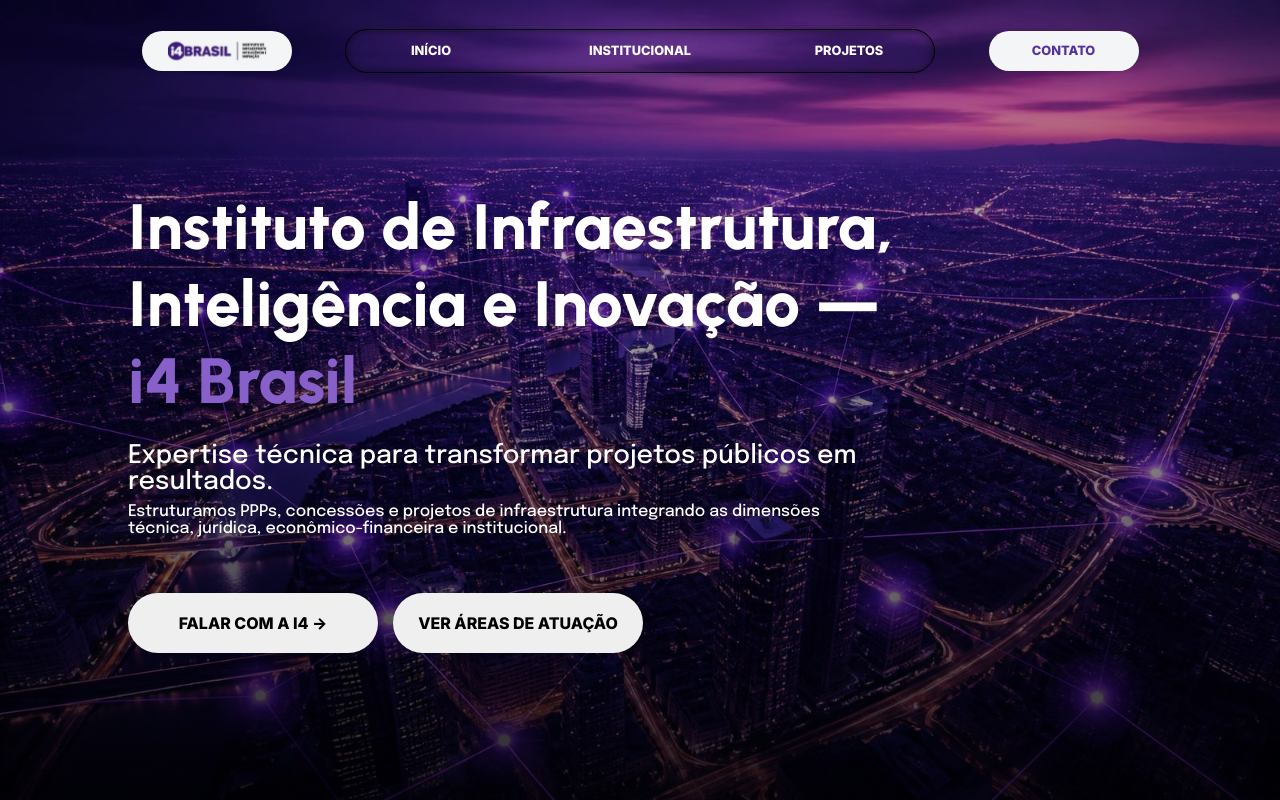
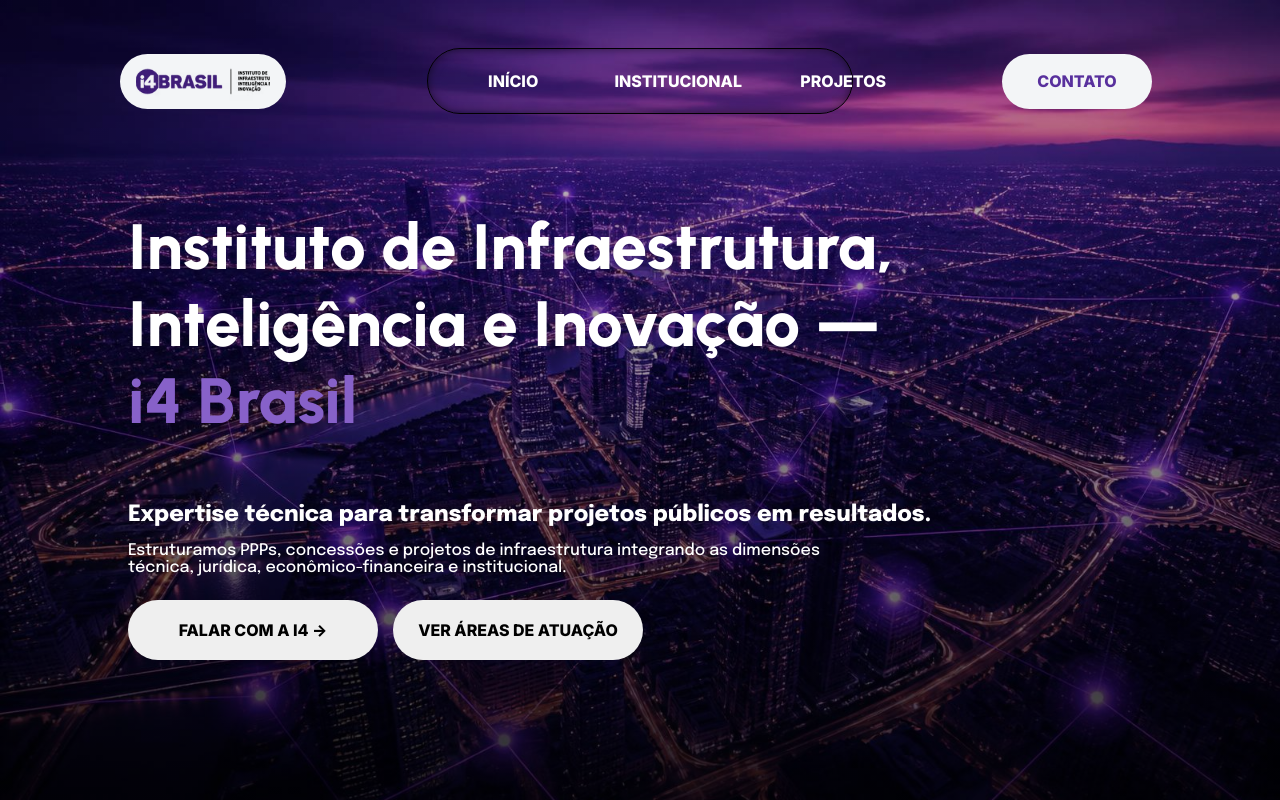
Before and after one commit to welingtondev99/i4brasil, a React (Vite) app: page / in a window 1280 px wide. Built offline with nearby package versions, Linux system fonts and the light colour scheme.

Commit message:
refactor: extrai Header da Home para componente independente

```diff
--- a/src/App.css
+++ b/src/App.css
@@ -3,3 +3,20 @@
   --roxo-claro: #8761C9;
   --fundo-cinza: #F3F5F7;
 }
+
+#center{
+    background-image: linear-gradient(rgba(0, 0, 0, 0.2), rgba(0, 0, 0, 0.6)), url(/src/images/hero-city.jpg);
+    height: 100dvh;
+    background-repeat: no-repeat;
+    display: flex;
+    align-items: center;
+    background-size: cover;
+    flex-direction: column;
+}
+
+.container{
+  width: 80%;
+  margin: 0 auto;
+  max-width: 1900px;
+  color: white;
+}
--- a/src/App.jsx
+++ b/src/App.jsx
@@ -1,4 +1,5 @@
 import './App.css'
+import Header from './components/Header'
 import Home from './components/Home'
 import './components/home.css'
 
@@ -8,6 +9,7 @@ function App() {
   return (
     <>
       <section id="center">
+        <Header/>
         <Home/>
       </section>
 
--- a/src/components/Header.jsx
+++ b/src/components/Header.jsx
@@ -1,20 +1,21 @@
 import './header.css'
+import '../App.css'
 import  Logo  from "../images/logoi4brasil.svg";
 //import {menu} from "../assets/menu.svg"
 import MenuIcon from "./MenuIcon"
 
 const Header = () => {
   return (
-    <header className='navegation'>
+    <header className='navegation container'>
         <img className='desingButContLogo' src={Logo} alt="Logo i4 Brasil" />
-        <div className='navegation-center'>
+        <nav className='navegation-center'>
             <a href="#">INÍCIO</a>
             <a href="#">INSTITUCIONAL</a>
             <a href="#">PROJETOS</a>
-        </div>
-        <div className='toogleButton'>
+        </nav>
+        <nav className='toogleButton'>
             <MenuIcon className='desingToogleButton'/>
-        </div>
+        </nav>
         <a className='desingButContLogo' href="#">CONTATO</a>
     </header>
   )
--- a/src/components/Home.jsx
+++ b/src/components/Home.jsx
@@ -5,8 +5,7 @@ import './home.css'
 
 const Home = () => {
    return (
-    <div className='contentHome'>
-      <Header/>
+    <div className=' container'>
       <h1>
         Instituto de Infraestrutura, Inteligência e Inovação —
         <span className='spani4'> i4 Brasil</span>
--- a/src/components/button.css
+++ b/src/components/button.css
@@ -8,6 +8,5 @@
     font-family: 'inter', sans-serif;
     font-size: 1rem;
     font-weight: 800;
-    margin-top: 2rem;
     cursor: pointer;
 }
--- a/src/components/header.css
+++ b/src/components/header.css
@@ -3,22 +3,25 @@
     align-items: center;
     justify-items: center;
     grid-auto-flow: column;
-    grid-template-columns: 0.3fr 1fr 0.3fr;
-    gap: 40px;
+    grid-template-columns: 0.2fr 1fr 0.2fr;
+    gap: 6rem;
     font-family: "Inter", sans-serif;
     font-weight: 800;
-    font-size: 0.8rem;
-    margin-bottom: 7rem;
+    font-size: 1rem;
+    margin-bottom: 12rem;
     height: 50px;
+    width: 80%;
+    padding: 3rem 0rem;
 }
 
-.navegation img, a{
+.navegation img,
+.navegation a{
     min-width: 150px;
     padding: 0rem 1rem;
     text-decoration: none;
     /* color: #000000; */
     max-height: 70px;
-    height: 40px;
+    height: 55px;
 }
 
 .navegation-center{
@@ -26,7 +29,8 @@
     border-radius: 45px;
     display: flex;
     padding: 5px;
-    width: 100%;
+    width: 80%;
+    height: 66px;
     align-items: center;
     justify-content: space-between;
     background-color: rgba(88, 48, 157, 0.17);
@@ -37,13 +41,18 @@
 .navegation-center a{
     /* background-color: aquamarine; */
     border-radius: 45px;
-    height: 2rem;
+    height: 3rem;
     max-width: 18rem;
     min-width: 10rem;
     display: flex;
     justify-content: center;
     align-items: center;
     color: #fff;
+}
+
+.navegation-center a:hover{
+    background-color: #fff;
+    color: var(--roxo-primario);
 }
 
 .desingButContLogo{
@@ -60,11 +69,14 @@
     display: none;
 }
 
+@media(max-width:1600px){
+    .navegation{
+        margin-bottom: 7rem;
+    }
+}
+
 
 @media (max-width: 1140px){
-    .desingToogleButton{
-        color: #ff5733 !important;
-    }
     .toogleButton{
         display: flex;
     }
@@ -74,5 +86,8 @@
     .navegation img, a{
         min-width: 0;
     }
+    .navegation{
+        grid-template-columns: 1fr 1fr 1fr;
+    }
 
 }
--- a/src/components/home.css
+++ b/src/components/home.css
@@ -1,10 +1,3 @@
-#center{
-    background-image:linear-gradient(rgba(0, 0, 0, 0.2), rgba(0, 0, 0, 0.6)), url('../images/hero-city.jpg');
-    height: 100dvh;
-    background-repeat: no-repeat;
-    background-size: cover;
-}
-
 .contentHome{
     padding: 2% 10%;
     color: #fff;
--- a/src/index.css
+++ b/src/index.css
@@ -9,21 +9,21 @@ h1{
   font-family: "Urbanist", sans-serif;
   font-size: clamp(2.5rem, 5vw, 6rem);
   width: 80%;
-  margin-bottom: 1.5rem;
+  margin-bottom: 4rem;
   font-weight: 800;
 }
 
 h2{
   font-family: "epilogue", sans-serif;
-  font-size: clamp(1.6rem, 1vw, 2.5rem);
-  margin-bottom: .5rem;
+  font-size: clamp(1.4rem, 1vw, 2.5rem);
+  margin-bottom: 1rem;
   width: 80%;
-  font-weight: 500;
+  font-weight: 800;
 }
 
 h3{
   font-family: "epilogue", sans-serif;
-  font-size: clamp(1rem, 1.2vw, 2rem);
+  font-size: clamp(1rem, 1vw, 2rem);
   margin-bottom: 1.5rem;
   width: 70%;
   font-weight: 500;
```
